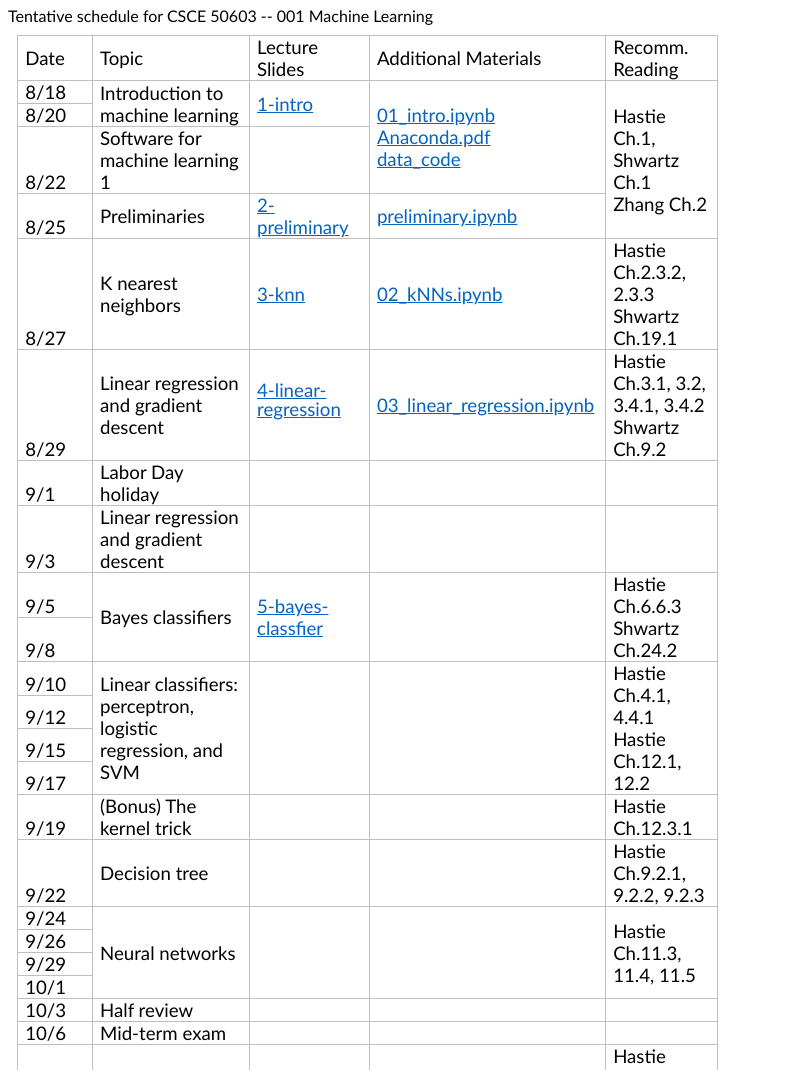
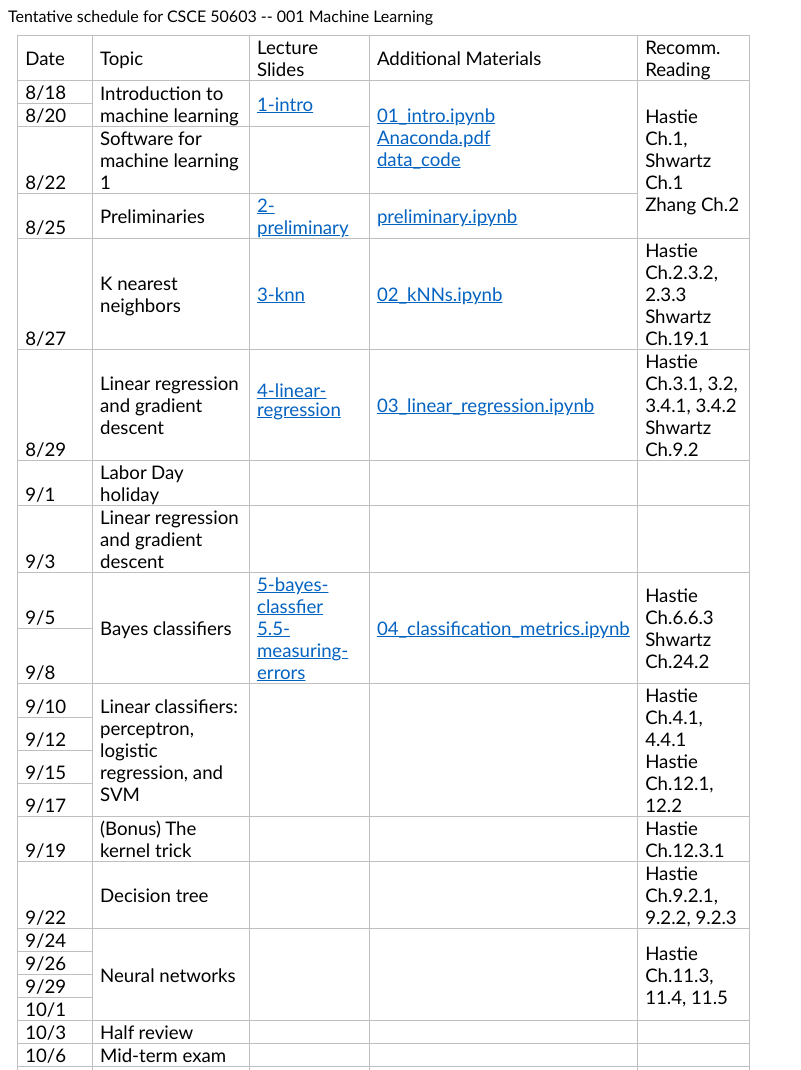
Before and after one commit to zh0007lu/zh0007lu.github.io, a plain HTML site: page course/2025fall/50603/schedule.htm in a window 1280 px wide. Shown: the top 1070 px of the page, without its empty margins (0-801 px from the left). Drawn offline with Linux system fonts and the light colour scheme.

Commit message:
Add files via upload

```diff
--- a/course/2025fall/50603/schedule.htm
+++ b/course/2025fall/50603/schedule.htm
@@ -16,17 +16,17 @@ xmlns="http://www.w3.org/TR/REC-html40">
  <o:DocumentProperties>
   <o:Author>Yang Yang</o:Author>
   <o:LastAuthor>Lu Zhang</o:LastAuthor>
-  <o:Revision>13</o:Revision>
-  <o:TotalTime>1930</o:TotalTime>
+  <o:Revision>15</o:Revision>
+  <o:TotalTime>1941</o:TotalTime>
   <o:Created>2025-08-13T15:03:00Z</o:Created>
-  <o:LastSaved>2025-09-05T14:22:00Z</o:LastSaved>
+  <o:LastSaved>2025-09-08T15:25:00Z</o:LastSaved>
   <o:Pages>1</o:Pages>
-  <o:Words>332</o:Words>
-  <o:Characters>1898</o:Characters>
+  <o:Words>355</o:Words>
+  <o:Characters>2024</o:Characters>
   <o:Company>University at Buffalo</o:Company>
-  <o:Lines>15</o:Lines>
+  <o:Lines>16</o:Lines>
   <o:Paragraphs>4</o:Paragraphs>
-  <o:CharactersWithSpaces>2226</o:CharactersWithSpaces>
+  <o:CharactersWithSpaces>2375</o:CharactersWithSpaces>
   <o:Version>16.00</o:Version>
  </o:DocumentProperties>
  <o:CustomDocumentProperties>
@@ -1676,6 +1676,11 @@ line-height:105%'> 001 Machine Learning<o:p></o:p></span></p>
   paragraph;mso-element-anchor-horizontal:column;mso-element-top:.05pt;
   mso-height-rule:exactly'><span style='font-size:14.0pt'><a
   href="5-bayes%20classifier.pdf">5-bayes-classfier</a><o:p></o:p></span></p>
+  <p class=MsoNormal style='margin-bottom:0in;line-height:normal;mso-element:
+  frame;mso-element-frame-hspace:9.0pt;mso-element-wrap:around;mso-element-anchor-vertical:
+  paragraph;mso-element-anchor-horizontal:column;mso-element-top:.05pt;
+  mso-height-rule:exactly'><span style='font-size:14.0pt'><a
+  href="5.5-measuring%20error.pdf">5.5-measuring-errors</a><o:p></o:p></span></p>
   </td>
   <td rowspan=2 style='border-top:none;border-left:none;border-bottom:solid #BFBFBF 1.0pt;
   mso-border-bottom-themecolor:background1;mso-border-bottom-themeshade:191;
@@ -1690,7 +1695,8 @@ line-height:105%'> 001 Machine Learning<o:p></o:p></span></p>
   frame;mso-element-frame-hspace:9.0pt;mso-element-wrap:around;mso-element-anchor-vertical:
   paragraph;mso-element-anchor-horizontal:column;mso-element-top:.05pt;
   mso-height-rule:exactly'><span style='font-size:14.0pt;mso-bidi-font-family:
-  Calibri'><o:p>&nbsp;</o:p></span></p>
+  Calibri'><a href="notebook/04_classification_metrics.ipynb">04_classification_<span
+  class=GramE>metrics.ipynb</span></a><o:p></o:p></span></p>
   </td>
   <td rowspan=2 style='border-top:none;border-left:none;border-bottom:solid #BFBFBF 1.0pt;
   mso-border-bottom-themecolor:background1;mso-border-bottom-themeshade:191;
@@ -3079,9 +3085,8 @@ line-height:105%'> 001 Machine Learning<o:p></o:p></span></p>
   <p class=MsoNormal style='margin-bottom:0in;line-height:normal;mso-element:
   frame;mso-element-frame-hspace:9.0pt;mso-element-wrap:around;mso-element-anchor-vertical:
   paragraph;mso-element-anchor-horizontal:column;mso-element-top:.05pt;
-  mso-height-rule:exactly'><span style='font-size:14.0pt'>(Bonus) Causal
-  discovery and inference</span><span style='font-size:14.0pt;mso-bidi-font-family:
-  Calibri'><o:p></o:p></span></p>
+  mso-height-rule:exactly'><span style='font-size:14.0pt'>(Bonus) Causal discovery
+  and inference</span><span style='font-size:14.0pt;mso-bidi-font-family:Calibri'><o:p></o:p></span></p>
   </td>
   <td style='border-top:none;border-left:none;border-bottom:solid #BFBFBF 1.0pt;
   mso-border-bottom-themecolor:background1;mso-border-bottom-themeshade:191;
```
Also changed, not shown: 1 other file.
